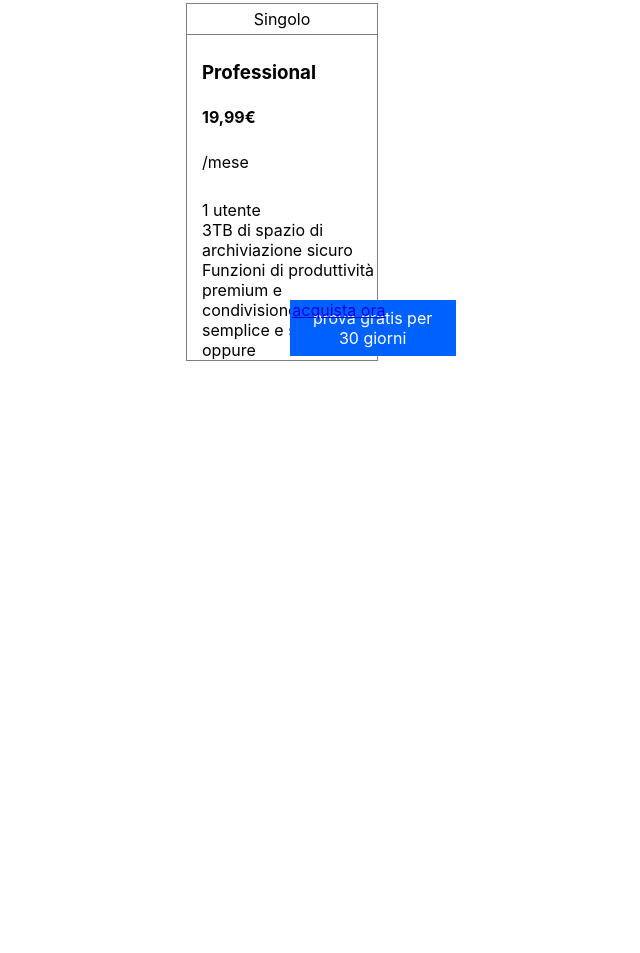
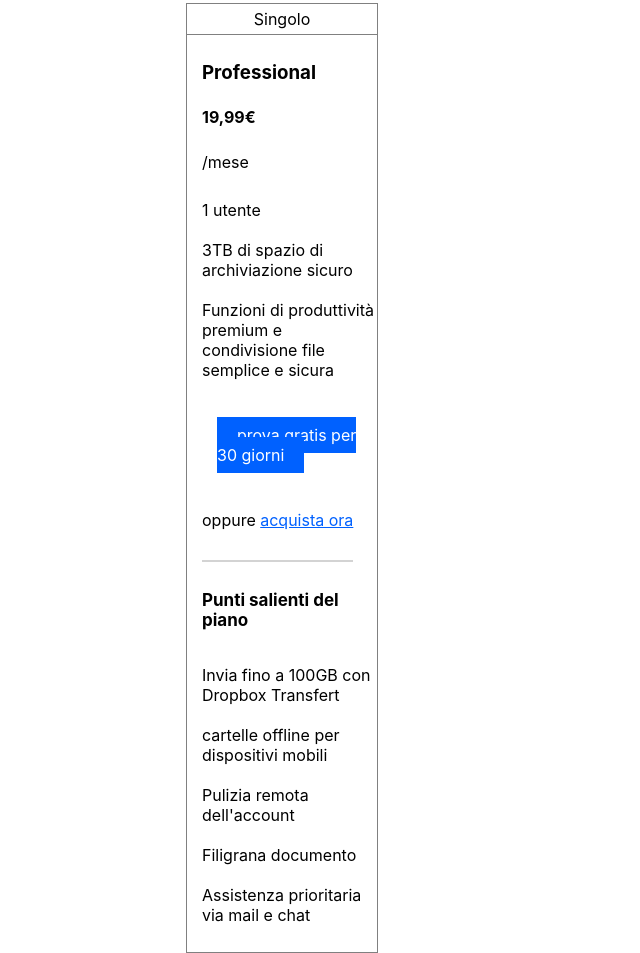
Before and after one commit to MattiaM99/htmlcss-dropbox, a plain HTML site: page index.html in a window 1280 px wide. Shown: the part 1019-1972 px from the top of the page, without its empty margins (134-774 px from the left). Before the commit the page ends 1380 px from the top, so only its background shows below. Drawn offline with Linux system fonts and the light colour scheme.

Commit message:
commit fine prima colonna

```diff
--- a/css/style.css
+++ b/css/style.css
@@ -182,8 +182,8 @@
 }
 
 .professional{
-  position: absolute;
   width: 30%;
+  height: 950px;
   border: 1px solid grey;
 }
 
@@ -224,11 +224,26 @@
 
 .corpo-piano a{
   width: 95%;
-  position: absolute;
   top: 100px;
   text-align: center;
 }
 
 .prova-30gg{
-  text-align: center;
+  float: left;
+  margin: 45px 15px 45px 15px;
 }
+
+.acquista-ora{
+  color:#0061FF;
+}
+
+.corpo-piano span{
+  border-bottom: 2px solid lightgray;
+  padding-bottom: 30px;
+}
+
+.corpo-piano h5{
+  font-size: 17px;
+  margin-top: 60px;
+  margin-bottom: 35px;
+}
--- a/index.html
+++ b/index.html
@@ -75,8 +75,8 @@
           </div>
           <div class="corpo-piano clearfix">
            <ul>
-             <li>1 utente</li>
-             <li>3TB di spazio di archiviazione sicuro</li>
+             <li>1 utente</li><br>
+             <li>3TB di spazio di archiviazione sicuro</li><br>
              <li>Funzioni di produttività premium e condivisione file semplice e sicura</li>
            </ul>
            <div class="prova-30gg">
@@ -84,7 +84,15 @@
                <li><a href="#" class="btn">prova gratis per 30 giorni</a></li>
              </ul>
            </div>
-           <span>oppure <a href="#">acquista ora</a></span>
+           <span>oppure <a href="#" class="acquista-ora">acquista ora</a></span>
+           <h5>Punti salienti del piano</h5>
+           <ul>
+             <li>Invia fino a 100GB con Dropbox Transfert</li><br>
+             <li>cartelle offline per dispositivi mobili</li><br>
+             <li>Pulizia remota dell'account</li><br>
+             <li>Filigrana documento</li><br>
+             <li>Assistenza prioritaria via mail e chat</li><br>
+           </ul>
           </div>
 
         </div>
```
